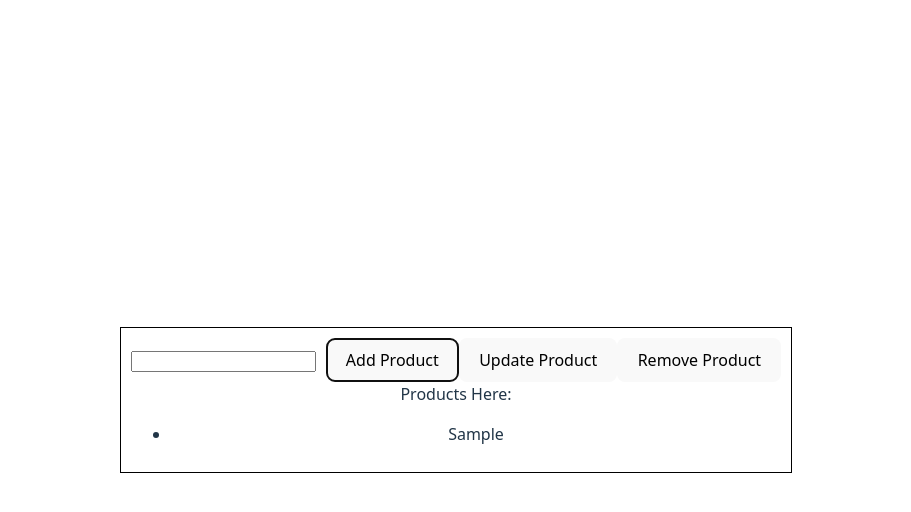
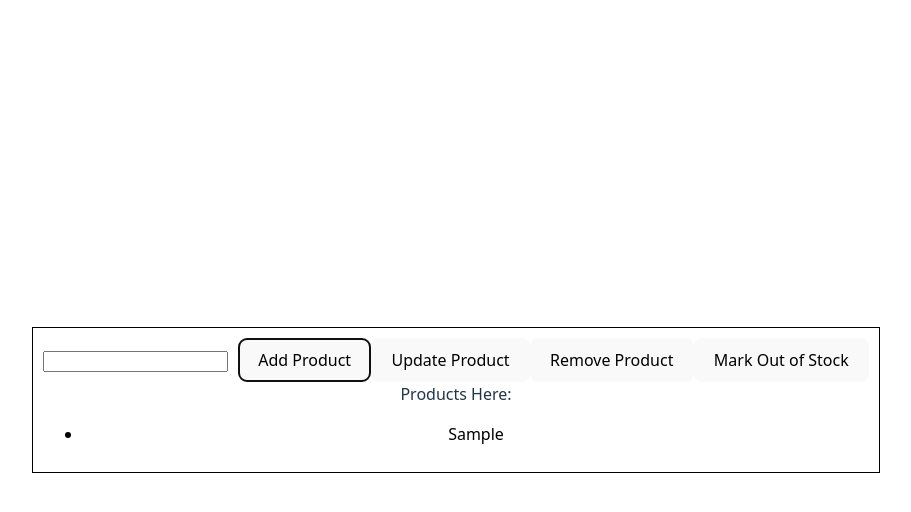
Before and after one commit to FloresAlondra/Progra4_lab5, a React (Vite) app: page / in a window 1280 px wide. Both pictures are taken after typing "Sample" into the empty fields and a click on the button "Add Product". Shown: the top 512 px of the page, without its empty margins (184-1095 px from the left). Built offline with nearby package versions, Linux system fonts and the light colour scheme.

Commit message:
Implementación del "fuera de stock"

```diff
--- a/src/App.tsx
+++ b/src/App.tsx
@@ -1,8 +1,9 @@
-import { useState,  useEffect} from 'react'
+import { useState, useEffect } from 'react'
 import './App.css'
 
 interface Todo {
   descripcion: string
+  sinStock?: boolean
 }
 
 function App() {
@@ -17,7 +18,6 @@ function App() {
     }
   }, [])
 
-
   useEffect(() => {
     if (todoList.length > 0) {
       localStorage.setItem('todoList', JSON.stringify(todoList))
@@ -30,7 +30,7 @@ function App() {
 
   const handleAdd = () => {
     if (todoDescripcion.trim() === '') return
-    const newTodo = { descripcion: todoDescripcion }
+    const newTodo: Todo = { descripcion: todoDescripcion, sinStock: false }
     setTodoList([newTodo, ...todoList])
     setTodoDescripcion('')
   }
@@ -38,7 +38,7 @@ function App() {
   const handleUpdate = () => {
     if (editIndex === null || todoDescripcion.trim() === '') return
     const updatedList = [...todoList]
-    updatedList[editIndex] = { descripcion: todoDescripcion }
+    updatedList[editIndex].descripcion = todoDescripcion
     setTodoList(updatedList)
     setEditIndex(null)
     setTodoDescripcion('')
@@ -48,6 +48,19 @@ function App() {
     if (editIndex === null) return
     const updatedList = [...todoList]
     updatedList.splice(editIndex, 1)
+    setTodoList(updatedList)
+    setEditIndex(null)
+    setTodoDescripcion('')
+  }
+
+  const handleMarkOutOfStock = () => {
+    if (editIndex === null) return
+    const updatedList = [...todoList]
+    updatedList[editIndex].sinStock = true
+
+    // Reordenamos: primero los disponibles, luego los sin stock
+    updatedList.sort((a, b) => Number(a.sinStock) - Number(b.sinStock))
+
     setTodoList(updatedList)
     setEditIndex(null)
     setTodoDescripcion('')
@@ -70,6 +83,7 @@ function App() {
         <button onClick={handleAdd}>Add Product</button>
         <button onClick={handleUpdate}>Update Product</button>
         <button onClick={handleRemove}>Remove Product</button>
+        <button onClick={handleMarkOutOfStock}>Mark Out of Stock</button>
       </div>
 
       <div>Products Here:</div>
@@ -82,14 +96,15 @@ function App() {
               style={{
                 cursor: 'pointer',
                 fontWeight: editIndex === index ? 'bold' : 'normal',
+                color: todo.sinStock ? '#999' : 'black',
               }}
             >
-              {todo.descripcion}
+              {todo.descripcion} {todo.sinStock ? '(Sin stock)' : ''}
             </li>
           )
         })}
       </ul>
-      </div>
+    </div>
   )
 }
 
```
